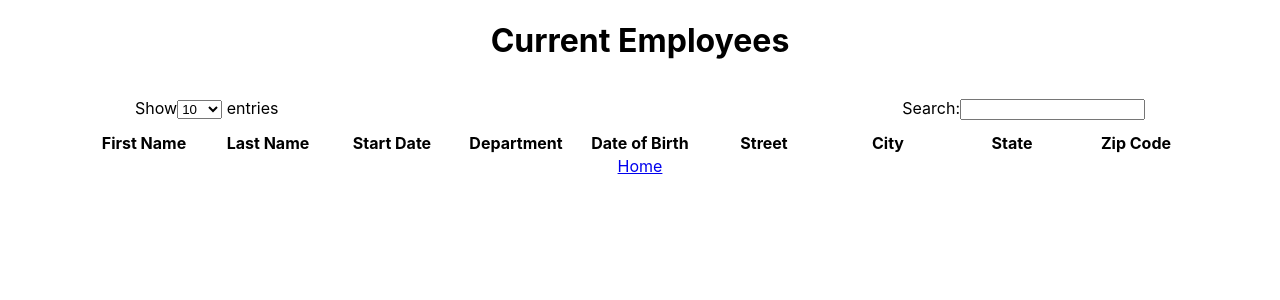
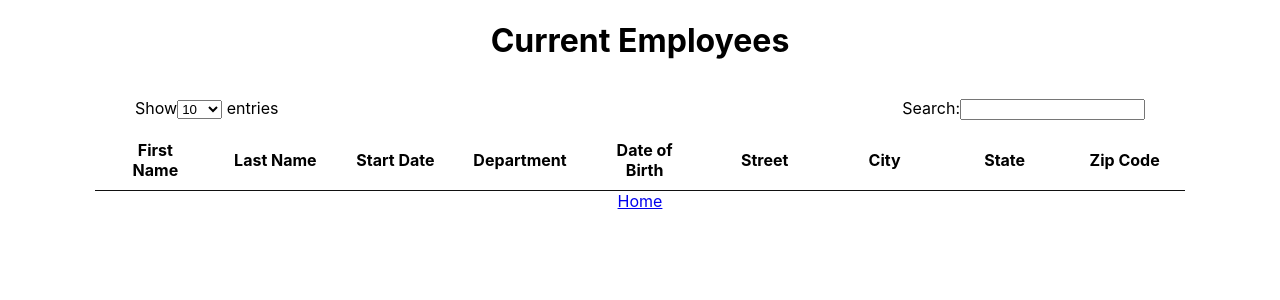
Before and after one commit to HindG/HRnet-Front, a React (Create React App) app: page /employee-list in a window 1280 px wide. Shown: the top 300 px of the page. Built offline with nearby package versions, Linux system fonts and the light colour scheme.

Commit message:
Add array

```diff
--- a/src/Features/employee.slice.js
+++ b/src/Features/employee.slice.js
@@ -12,15 +12,15 @@ const employeeSlice = createSlice({
       ...state,
       employeesList: state.employeesList.push(
         {
-          lastname: action.payload[0],
-          firstname: action.payload[1],
-          birthDate: action.payload[2],
-          startDate: action.payload[3],
-          streetAddress: action.payload[4],
-          cityAddress: action.payload[5],
-          stateAddress: action.payload[6],
-          zipCodeAddresse: action.payload[7],
-          department: action.payload[8],
+          firstname: action.payload[0],
+          lastname: action.payload[1],
+          startDate: action.payload[2],
+          department: action.payload[3],
+          birthDate: action.payload[4],
+          streetAddress: action.payload[5],
+          cityAddress: action.payload[6],
+          stateAddress: action.payload[7],
+          zipCodeAddresse: action.payload[8],
         })
     }),
   },
--- a/src/Pages/EmployeeList/EmployeeList.js
+++ b/src/Pages/EmployeeList/EmployeeList.js
@@ -2,8 +2,10 @@ import "./employee-list.css"
 import "../Home/home.css"
 import { Link } from "react-router-dom";
 import tableHeader from "../../Constants/tableHeader.constant"
+import { useSelector } from 'react-redux'
 
 function EmployeeList() {
+    const employeeArray = useSelector(state => state.employee.employeesList)
 
     return (
         <div id="employee-div" className="container">
@@ -28,14 +30,31 @@ function EmployeeList() {
             <div>
                 <table>
                     <thead>
-                        <tr>
+                        <tr class="table-header">
                             {tableHeader.map((column, i) => {
                                 return (
-                                    <th key={`thead-th-${i}`} className="sorting" tabIndex="0" aria-controls="employee-table" rowSpan="1" colSpan="1" width={120}>{column}</th>
+                                    <th key={`thead-th-${i}`} className="sorting th-employees" tabIndex="0" aria-controls="employee-table" rowSpan="1" colSpan="1" width={84}>{column}</th>
                                 )
                             })}
                         </tr>
                     </thead>
+                    {employeeArray?.length > 0 &&
+                        <tbody>
+                            {employeeArray.map((employee, i) => {
+                                return (
+                                    <tr key={`employee-row-${i}`}>
+                                        {Object.keys(employee).map((key, j) => {
+                                            return (
+                                                <td colSpan="1" width={100} key={`employee-cell-${i}-${j}`} class="td-employees">
+                                                    {employee[key]}
+                                                </td>
+                                            )
+                                        })}
+                                    </tr>
+                                )
+                            })}
+                        </tbody>
+                    }
                 </table>
 
             </div>
--- a/src/Pages/EmployeeList/employee-list.css
+++ b/src/Pages/EmployeeList/employee-list.css
@@ -1,5 +1,39 @@
+table {
+    border-collapse: collapse;
+}
+
+tr:nth-child(odd) {
+    background-color: #f9f9f9;
+}
+
+tr:nth-child(even) {
+    background-color: #ffffff;
+}
+
+tr:hover {
+    background-color: #f6f6f6;
+}
+
+.table-header {
+    background-color: #ffffff !important;
+}
+
+.table-header:hover {
+    background-color: #ffffff;
+}
+
 .searchbar-container {
     display: flex;
     justify-content: space-between;
     width: calc(100% - 270px);
 }
+
+.th-employees {
+    padding: 10px 18px;
+    border-bottom: 1px solid #111;
+}
+
+.td-employees {
+    padding: 8px 10px;
+    border-top: 1px solid #ddd;
+}
--- a/src/Pages/Home/Home.js
+++ b/src/Pages/Home/Home.js
@@ -67,15 +67,15 @@ function Home() {
 
     function handleSave() {
         const user = [
+            firstName,
             lastName,
-            firstName,
-            birthDate,
-            startDate,
+            startDate.toLocaleDateString('en-us'),
+            selectedDepartment !== "Select Departement" ? selectedDepartment : "",
+            birthDate.toLocaleDateString('en-us'),
             street,
             city,
             selectedState !== "Select State" ? selectedState : "",
             zipCode,
-            selectedDepartment !== "Select Departement" ? selectedDepartment : "",
         ]
         dispatch(userActions.create(user))
         setDisplaySaveModal(true)
```
